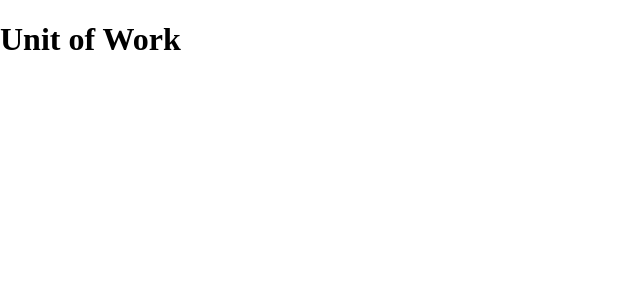
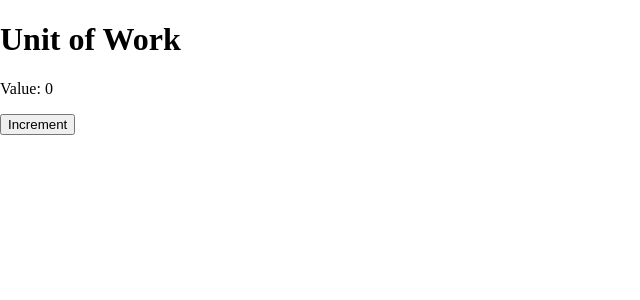
Before and after one commit to spensbot/unit-of-work, a React (Vite) app: page / in a window 1280 px wide. Shown: the top 300 px of the page, without its empty margins (0-640 px from the left). Built offline with nearby package versions, Linux system fonts and the light colour scheme.

Commit message:
Move top-level code into app folder. Setup redux.

```diff
--- a/package.json
+++ b/package.json
@@ -4,6 +4,7 @@
   "version": "0.0.0",
   "type": "module",
   "scripts": {
+    "start": "npm run dev",
     "dev": "vite",
     "build": "tsc -b && vite build",
     "lint": "eslint .",
@@ -15,7 +16,8 @@
     "@mui/material": "^6.1.1",
     "@reduxjs/toolkit": "^2.2.7",
     "react": "^18.3.1",
-    "react-dom": "^18.3.1"
+    "react-dom": "^18.3.1",
+    "react-redux": "^9.1.2"
   },
   "devDependencies": {
     "@eslint/js": "^9.9.0",
--- a/src/App.tsx
+++ /dev/null
@@ -1,9 +0,0 @@
-function App() {
-  return (
-    <>
-      <h1>Unit of Work</h1>
-    </>
-  )
-}
-
-export default App
--- /dev/null
+++ b/src/app/App.tsx
@@ -0,0 +1,16 @@
+import { useAppDispatch, useAppSelector, increment } from "./store"
+
+function App() {
+  const dispatch = useAppDispatch()
+  const value = useAppSelector((state) => state.example.value)
+
+  return (
+    <>
+      <h1>Unit of Work</h1>
+      <p>Value: {value}</p>
+      <button onClick={() => dispatch(increment())}>Increment</button>
+    </>
+  )
+}
+
+export default App
--- a/src/ThemeProvider.tsx
+++ b/src/app/ThemeProvider.tsx
@@ -1,5 +1,5 @@
 import { ThemeProvider as EmotionThemeProvider } from "@emotion/react"
-import { createLight } from "./theme"
+import { createLight } from "./Theme"
 
 export default function ThemeProvider({
   children,
--- /dev/null
+++ b/src/app/store.ts
@@ -0,0 +1,33 @@
+import { createSlice, configureStore } from '@reduxjs/toolkit'
+import { useDispatch, useSelector } from 'react-redux'
+
+
+const exampleSlice = createSlice({
+  name: 'example',
+  initialState: {
+    value: 0
+  },
+  reducers: {
+    increment: state => {
+      state.value += 1
+    }
+  }
+})
+
+export const { increment } = exampleSlice.actions
+
+export const store = configureStore({
+  reducer: {
+    example: exampleSlice.reducer
+  }
+})
+
+// Infer the `RootState`,  `AppDispatch`, and `AppStore` types from the store itself
+export type RootState = ReturnType<typeof store.getState>
+// Inferred type: {posts: PostsState, comments: CommentsState, users: UsersState}
+export type AppDispatch = typeof store.dispatch
+export type AppStore = typeof store
+
+// Use throughout your app instead of plain `useDispatch` and `useSelector`
+export const useAppDispatch = useDispatch.withTypes<AppDispatch>()
+export const useAppSelector = useSelector.withTypes<RootState>()
--- a/src/emotion.d.ts
+++ b/src/emotion.d.ts
@@ -1,7 +1,7 @@
 import '@emotion/react'
-import { Theme as CustomTheme } from './theme'
+import { Theme as CustomTheme } from './app/Theme'
 
-// This declaration allows the emotion's props.theme to be typed
+// This declaration allows emotion's props.theme to be typed
 declare module '@emotion/react' {
   export interface Theme extends CustomTheme { }
 }
--- a/src/main.tsx
+++ b/src/main.tsx
@@ -1,14 +1,18 @@
 import { StrictMode } from "react"
 import { createRoot } from "react-dom/client"
-import App from "./App.tsx"
-import ThemeProvider from "./ThemeProvider.tsx"
-import GlobalStyle from "./GlobalStyle.tsx"
+import App from "./app/App.tsx"
+import ThemeProvider from "./app/ThemeProvider.tsx"
+import GlobalStyle from "./app/GlobalStyle.tsx"
+import { Provider as ReduxProvider } from "react-redux"
+import { store } from "./app/store.ts"
 
 createRoot(document.getElementById("root")!).render(
   <StrictMode>
-    <ThemeProvider>
-      <GlobalStyle />
-      <App />
-    </ThemeProvider>
+    <ReduxProvider store={store}>
+      <ThemeProvider>
+        <GlobalStyle />
+        <App />
+      </ThemeProvider>
+    </ReduxProvider>
   </StrictMode>
 )
```
Also changed, not shown: src/app/GlobalStyle.tsx (renamed from src/GlobalStyle.tsx), src/app/Theme.ts (renamed from src/Theme.ts), 1 other file (tests, documents, lock files or other folders).
